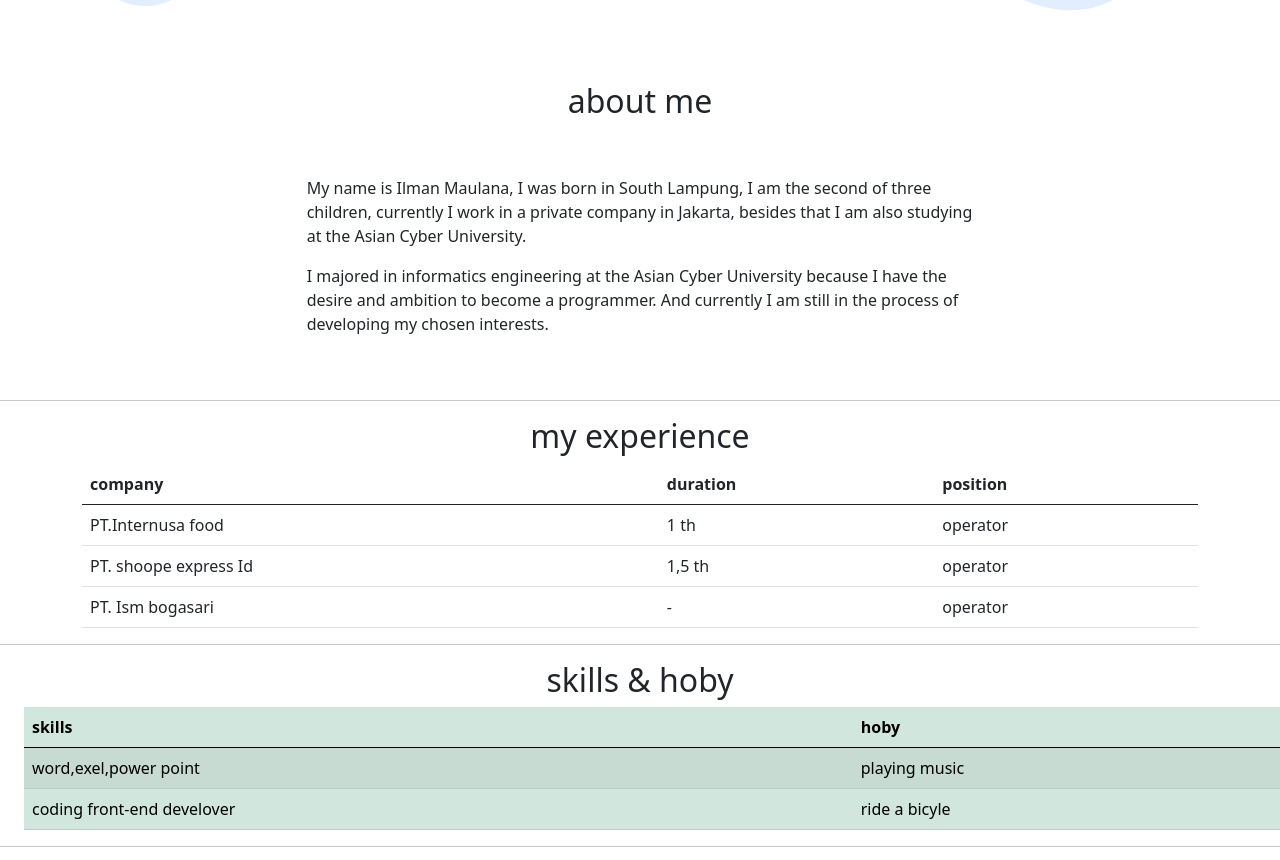
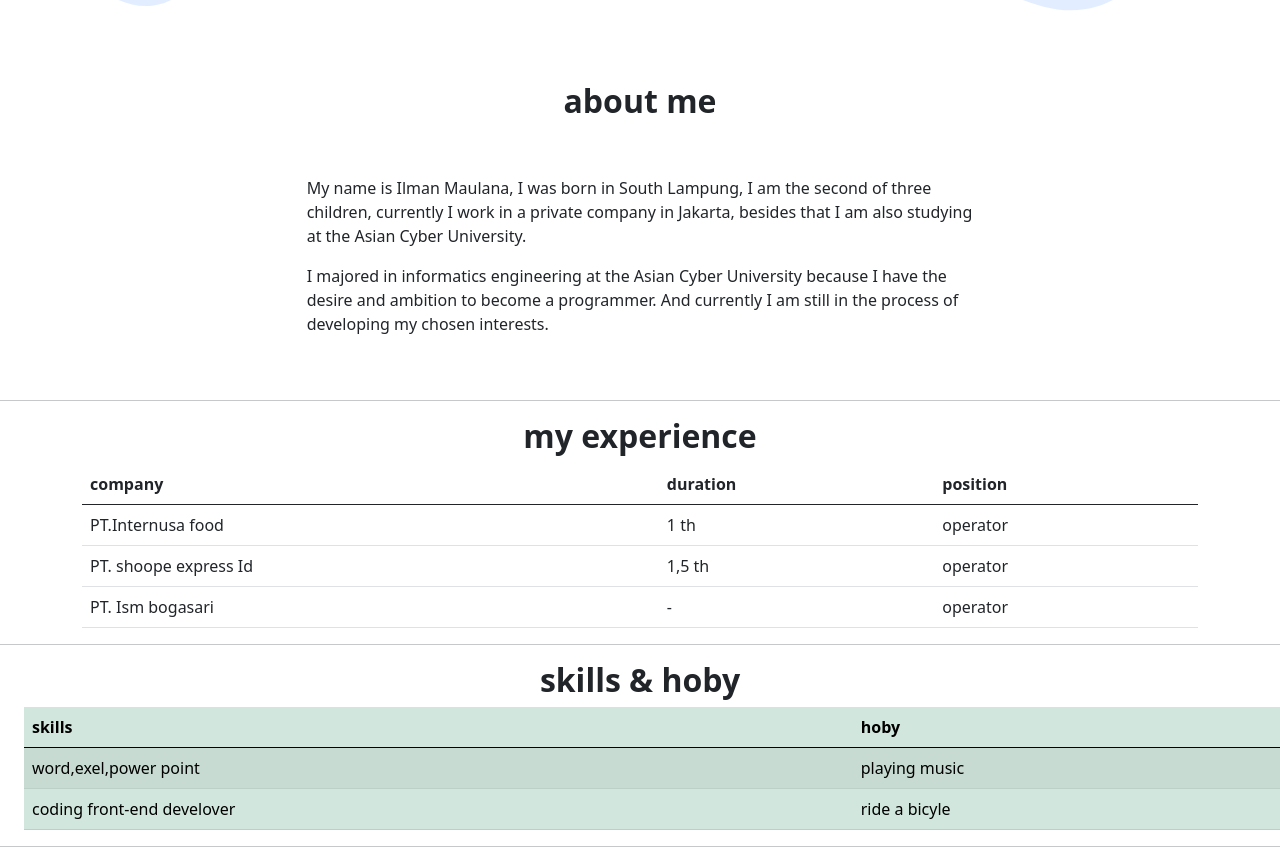
Before and after one commit to Ilmanmaulana24/ILMAN.github, a plain HTML site: page index.html in a window 1280 px wide. Shown: the part 562-1422 px from the top of the page. Drawn offline with nearby package versions, Linux system fonts and the light colour scheme.

Commit message:
pembaruan syntax

```diff
--- a/index.html
+++ b/index.html
@@ -1,3 +1,10 @@
+<!--
+Nama: Ilman Maulana
+NIM: 240401010314
+Kelas: IF-201
+Nama Mata Kuliah: Pemrograman Dasar
+-->
+
 <!doctype html>
 <html lang="en">
   <head>
@@ -62,7 +69,8 @@
       <div class="cointainer">
         <div class="row text-center">
           <div class="col">
-            <h2>about me</h2>
+            <!-- tag formating bold -->
+            <h2><b>about me</b></h2>
           </div>
         </div>
         <div class="row justify-content-center  m-5">
@@ -80,7 +88,7 @@
 
 
    <!-- experience -->
-       <h2 class="text-center m-2">my experience</h2>
+       <h2 class="text-center m-2"><b>my experience</b></h2>
 
    <!-- tabel ke1 -->
 
@@ -121,7 +129,7 @@
     <!-- tabel ke2 -->
 
     <div class="tabel2">
-      <h2 style="text-align: center;">skills & hoby</h2>
+      <h2 style="text-align: center;"><b>skills & hoby</b></h2>
       <table class="table table-success table-striped  table-hover ms-4" >
   <thead>
     <tr>
```
